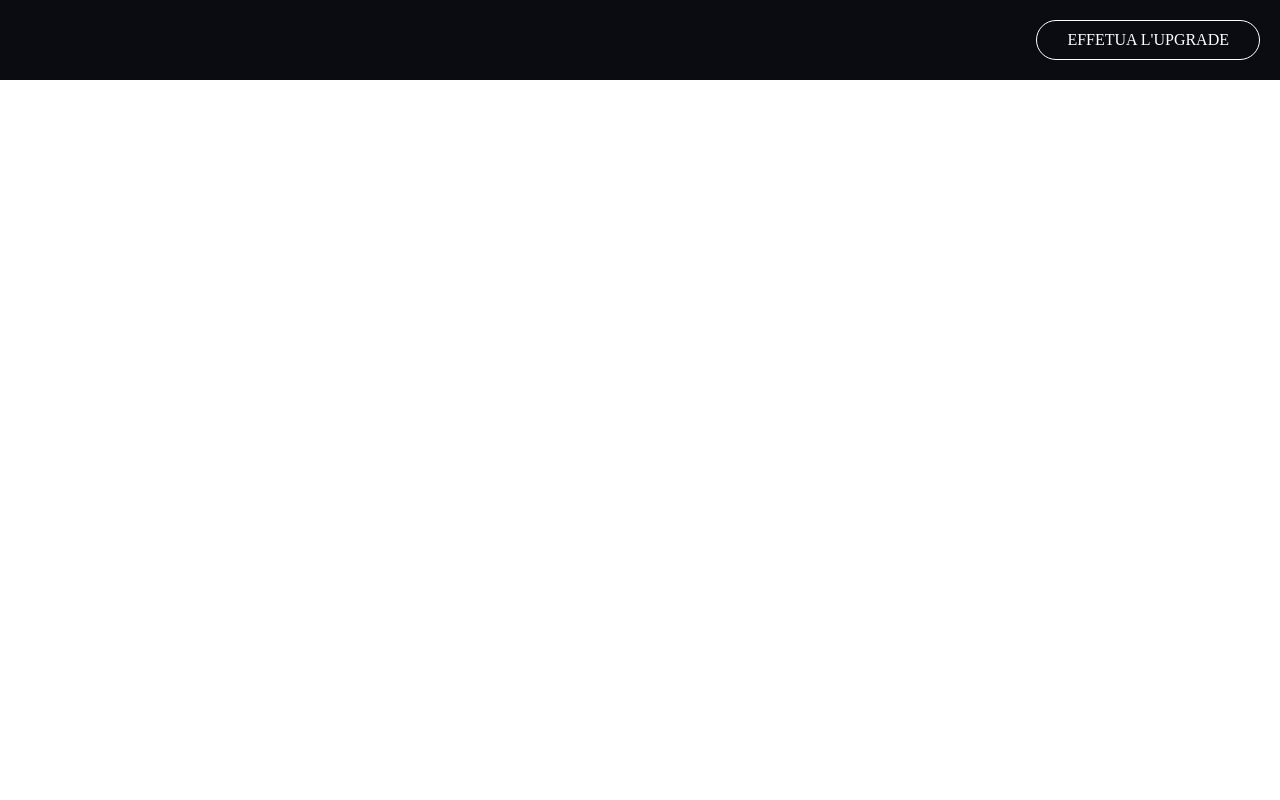
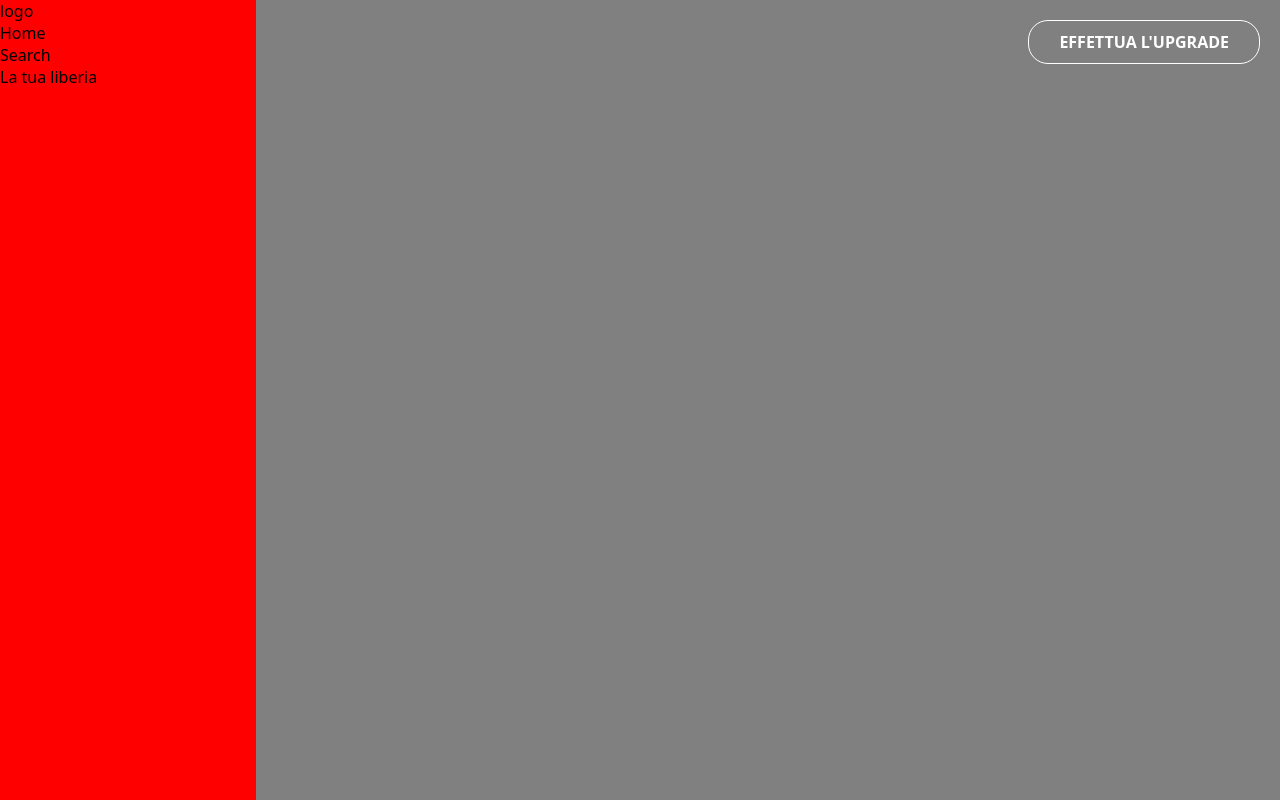
Before and after one commit to mattiavisona/html-css-spotifyweb, a plain HTML site: page index.html in a window 1280 px wide. Drawn offline with Linux system fonts and the light colour scheme.

Commit message:
new file html topbar and leftbar

```diff
--- a/index.html
+++ b/index.html
@@ -8,16 +8,26 @@
     <title>Spotify</title>
     <link rel="stylesheet" href="https://cdnjs.cloudflare.com/ajax/libs/font-awesome/6.2.1/css/all.min.css" integrity="sha512-MV7K8+y+gLIBoVD59lQIYicR65iaqukzvf/nwasF0nqhPay5w/9lJmVM2hMDcnK1OnMGCdVK+iQrJ7lzPJQd1w==" crossorigin="anonymous" referrerpolicy="no-referrer" />
 </head>
+
 <body>
-    <!--topbar-->
-    <div id="topbar">
+<div class="container">
+    <div class="leftbar">
+        <div>logo</div>
+        <div>Home</div>
+        <div>Search</div>
+        <div>La tua liberia</div>
+    </div>
 
+    <div class="topbar">
         <div class="upgrade">
-            EFFETUA L'UPGRADE
+           <strong>EFFETTUA L'UPGRADE</strong>
         </div>
+    </div>
 
-    </div>
-    <!--/topbar-->
+</div>
+
+
+
 
 
 
--- a/style.css
+++ b/style.css
@@ -4,17 +4,35 @@
     box-sizing: border-box;
 }
 
-#topbar{
-    background-color: #0b0b12;
+body{
+    font-family: system-ui, -apple-system, BlinkMacSystemFont, 'Segoe UI', Roboto, Oxygen, Ubuntu, Cantarell, 'Open Sans', 'Helvetica Neue', sans-serif;
+}
+
+.container{
+    display: flex
+}
+
+.leftbar{
+    background-color: red;
+    display: flex;
+    flex-direction: column;
+    width: 20%;
+    height: 100vh;
+}
+
+.topbar{
+    background-color: grey;
     padding: 20px;
+    width: 80%;
     display: flex;
     justify-content: flex-end;
 }
 
 .upgrade{
     border: 1px solid white;
-    border-radius:30px;
     padding: 10px 30px;
-    width: max-content;
+    height:max-content;
     color: white;
+    border-radius: 20px;
+
 }
```
